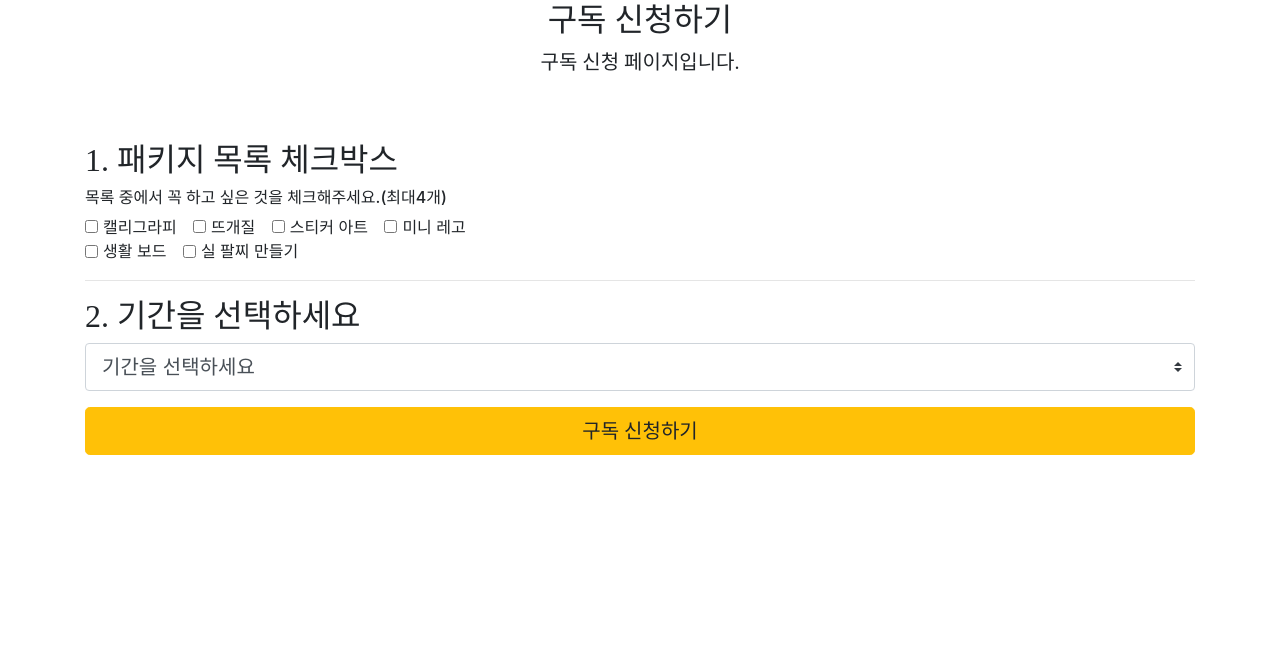
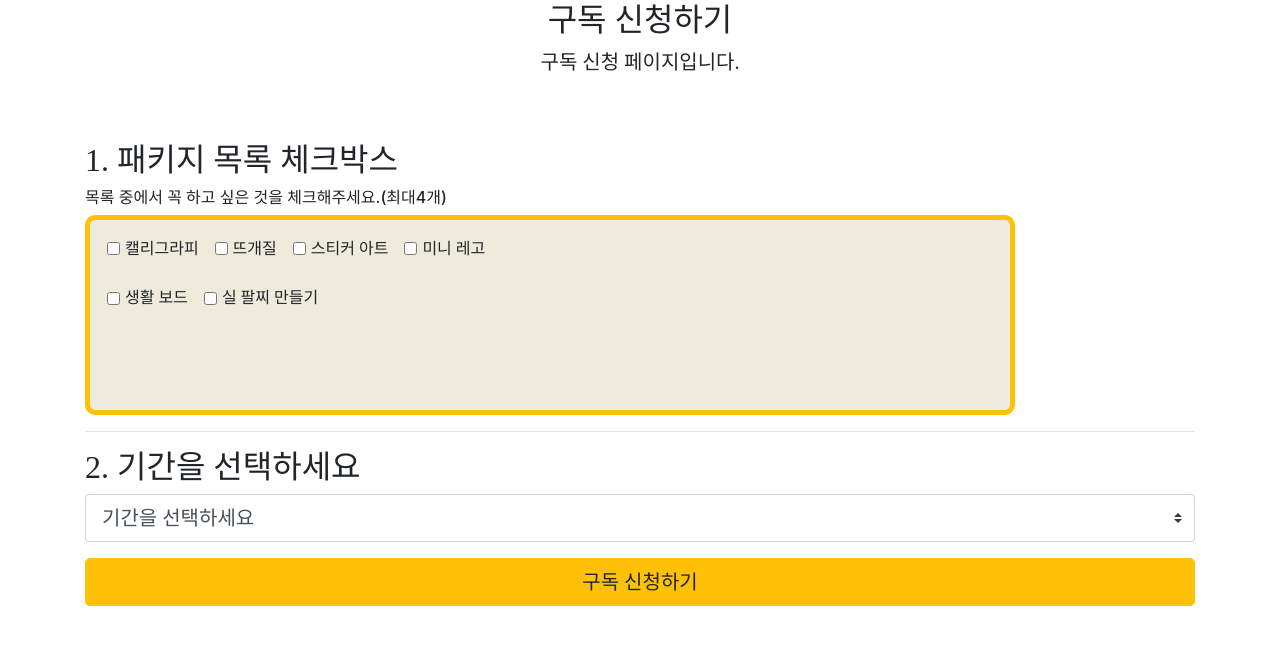
Before and after one commit to DoDoDoHee/hackerton, a Django app: page /light/oneselection/ in a window 1280 px wide. Shown: the part 143-800 px from the top of the page. Run offline with Django 3.2, Linux system fonts and the light colour scheme; some libraries are stand-ins or nearby versions; some web fonts are replaced.

Commit message:
page_design

```diff
--- a/light/static/css/light.css
+++ b/light/static/css/light.css
@@ -4,12 +4,38 @@
   font-weight: normal;
   font-style: normal;
 }
-/* @font-face {
-    font-family: 'Jalnan';
-    src: url('../fonts/Jalnan.ttf');
-    src: local('../fonts/Jalnan.ttf');
-  } */
 
+/* light_main.html */
   .card-deck {
     font-family: yg-jalnan;
   }
+
+/* one_selection.html */
+  .box1 {
+    width: 930px;
+    height: 200px;
+    background-color: #eeeadc;
+    border-width: 5px;
+    border-style: solid;
+    border-color: #ffc107;
+    margin-bottom: 16px;
+    padding: 17px;
+    border-radius: 10px;
+  }
+
+/* mypage */
+.upper {
+  background-color: rgb(7, 1, 75);
+  align-items: center;
+  text-decoration-color: white;
+  box-shadow: small;
+  border-radius: 10px;
+}
+
+.person {
+  margin-right: 1rem;
+}
+
+main {
+  background-color: #eeeadc;
+}
--- a/light/templates/light_main.html
+++ b/light/templates/light_main.html
@@ -1,4 +1,5 @@
 {% load staticfiles %}
+<html lang="en">
 <div class="container">
   <head>
       <link rel="stylesheet" type="text/css" href="{%static 'css/light.css'%}">
@@ -86,4 +87,4 @@
       </div>
     </div>
   </body>
-</div>
+</div></html>
--- a/light/templates/one_selection.html
+++ b/light/templates/one_selection.html
@@ -1,5 +1,4 @@
 {% load staticfiles %}
-<link href="{% static 'fonts/KoPubBatangBold.ttf'%}" rel="stylesheet" media="screen">
 <html lang="en">
 <head>
     <meta charset="utf-8">
@@ -28,7 +27,8 @@
         <div class="row1">
             <h2 style="font-family: yg-jalnan">1. 패키지 목록 체크박스</h2>
             <h6>목록 중에서 꼭 하고 싶은 것을 체크해주세요.(최대4개)</h6>
-            <div class="check">
+            <div class="box1">
+                <div class="check" style="font-family: yg-jalnan">
                     <div class="form-check form-check-inline">
                         <input class="form-check-input" type="checkbox" value="" id="defaultCheck1">
                         <label class="form-check-label" for="defaultCheck1">캘리그라피</label>
@@ -45,7 +45,7 @@
                         <input class="form-check-input" type="checkbox" id="inlineCheckbox2" value="option2">
                         <label class="form-check-label" for="inlineCheckbox2">미니 레고</label>
                     </div>
-                <br>
+                    <br><br>
                     <div class="form-check form-check-inline">
                         <input class="form-check-input" type="checkbox" id="inlineCheckbox2" value="option2">
                         <label class="form-check-label" for="inlineCheckbox2">생활 보드</label>
@@ -56,10 +56,11 @@
                     </div>
                 </div>
             </div>
+        </div>
         <hr>
         <div class="row2">
             <h2 style="font-family: yg-jalnan">2. 기간을 선택하세요</h2>
-            <select class="custom-select custom-select-lg mb-3">
+            <select class="custom-select custom-select-lg mb-3" style="font-family: yg-jalnan">
                 <option selected>기간을 선택하세요</option>
                 <option value="1">한달</option>
                 <option value="2">두달</option>
```
Also changed, not shown: light/templates/mypage.html (+2 -15 lines). Lines whose indentation alone changed are shown as unchanged.
